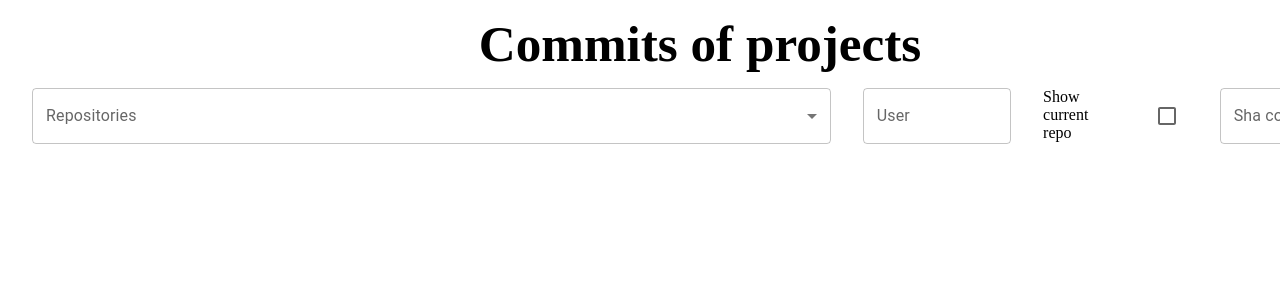
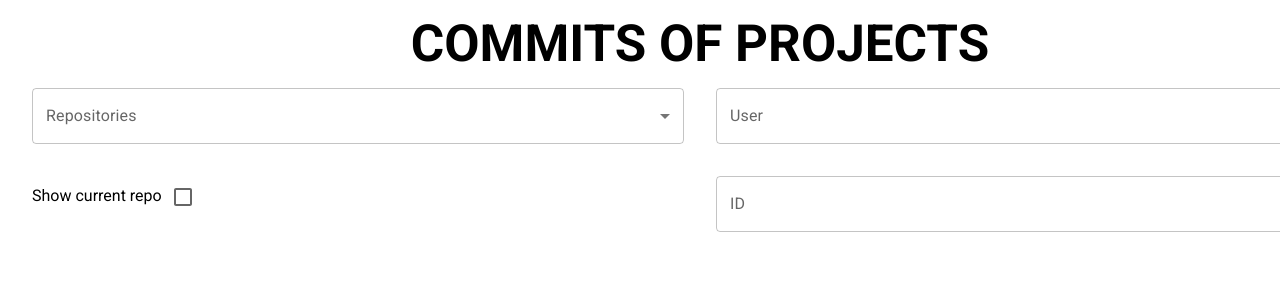
Before and after one commit to Mneto12/api_github_project, a React (Vite) app in the folder client/: page / in a window 1280 px wide. Shown: the top 300 px of the page. Built offline with nearby package versions, Linux system fonts and the light colour scheme.

Commit message:
Refactor styles (Ui)

```diff
--- a/client/src/components/Filter/CommitFilter.tsx
+++ b/client/src/components/Filter/CommitFilter.tsx
@@ -25,7 +25,7 @@
     <>
         <TextField
             id="outlined-basic"
-            label="Sha commit"
+            label="ID"
             variant="outlined"
             onChange={handleSingleCommit}
         />
--- a/client/src/components/Filter/CurrentRepoFilter.tsx
+++ b/client/src/components/Filter/CurrentRepoFilter.tsx
@@ -22,12 +22,12 @@
     }
 
   return (
-    <>
+    <div>
         <span>Show current repo</span>
           <Checkbox
             onChange={handleCurrentRepo}
         />
-    </>
+    </div>
   )
 }
 
--- a/client/src/index.css
+++ b/client/src/index.css
@@ -1,7 +1,10 @@
+@import url('https://fonts.googleapis.com/css2?family=Roboto:wght@400;700&display=swap');
+
 * {
   padding: 0;
   margin: 0;
   box-sizing: border-box;
+  font-family: 'Roboto', sans-serif;
 }
 
 body {
@@ -14,10 +17,10 @@
   color: black;
   line-height: 1.1;
   text-align: center;
+  text-transform: uppercase;
 }
 
 .Box {
-  /* border: 2px solid cadetblue; */
   max-width: 1400px;
   width: 1400px;
   padding: 1rem;
@@ -25,9 +28,8 @@
 }
 
 .Inner-box {
-  /* border: 2px solid rgb(9, 121, 78); */
-  max-width: 100%;
-  display: flex;
+  display: grid;
+  grid-template-columns: repeat(2, 1fr);
   padding: 1rem;
   gap: 2rem;
 }
@@ -43,8 +45,9 @@
 }
 
 .Card {
-  background-color: #03191E;
+  background-color: #393e46;
   border-radius: 6px;
+  box-shadow: 9px 13px 24px -5px rgba(0,0,0,0.61);
 }
 
 .Card > p {
@@ -52,7 +55,8 @@
 }
 
 .Bottom-card {
-  background-color: #20A4F3;
+  background-color: #eeeeee;
   padding: 1rem;
+  color: black;
   border-radius: 0 0 6px 6px;
 }
--- a/client/src/interfaces/commits.ts
+++ /dev/null
@@ -1,6 +0,0 @@
-export interface commit {
-    author: string
-    message: string
-    date: string
-    sha: string
-}
```
